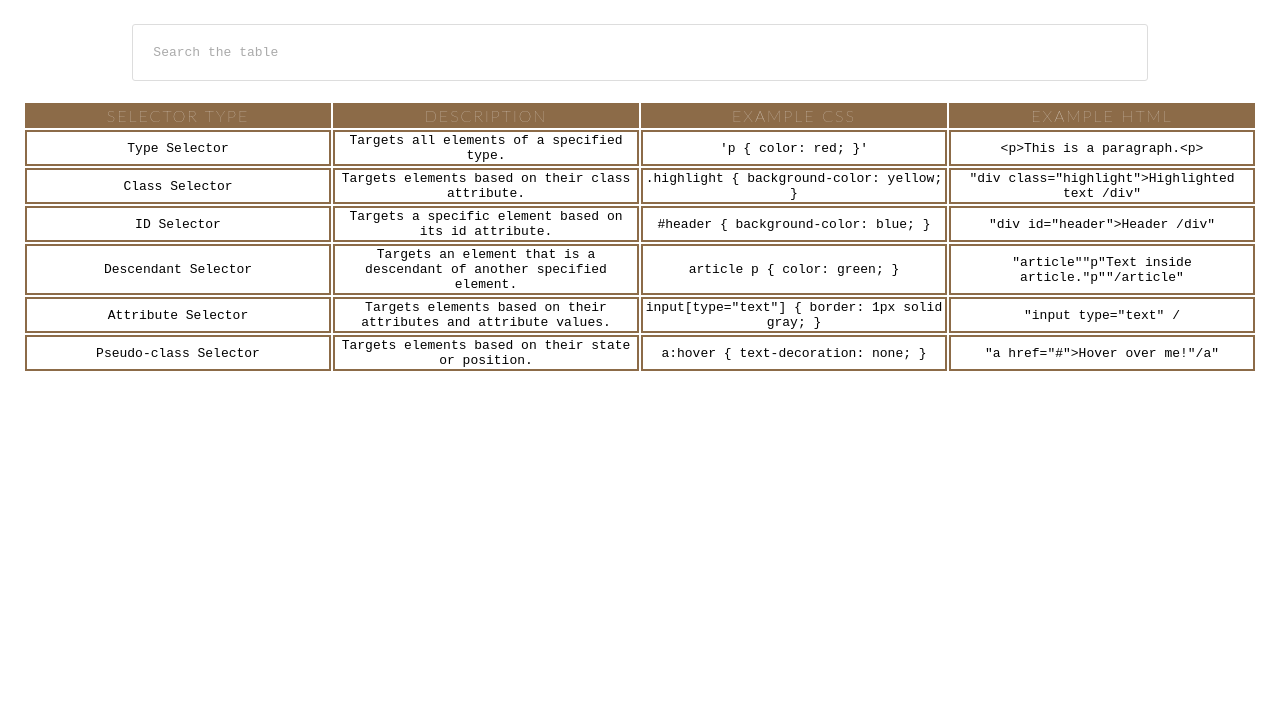
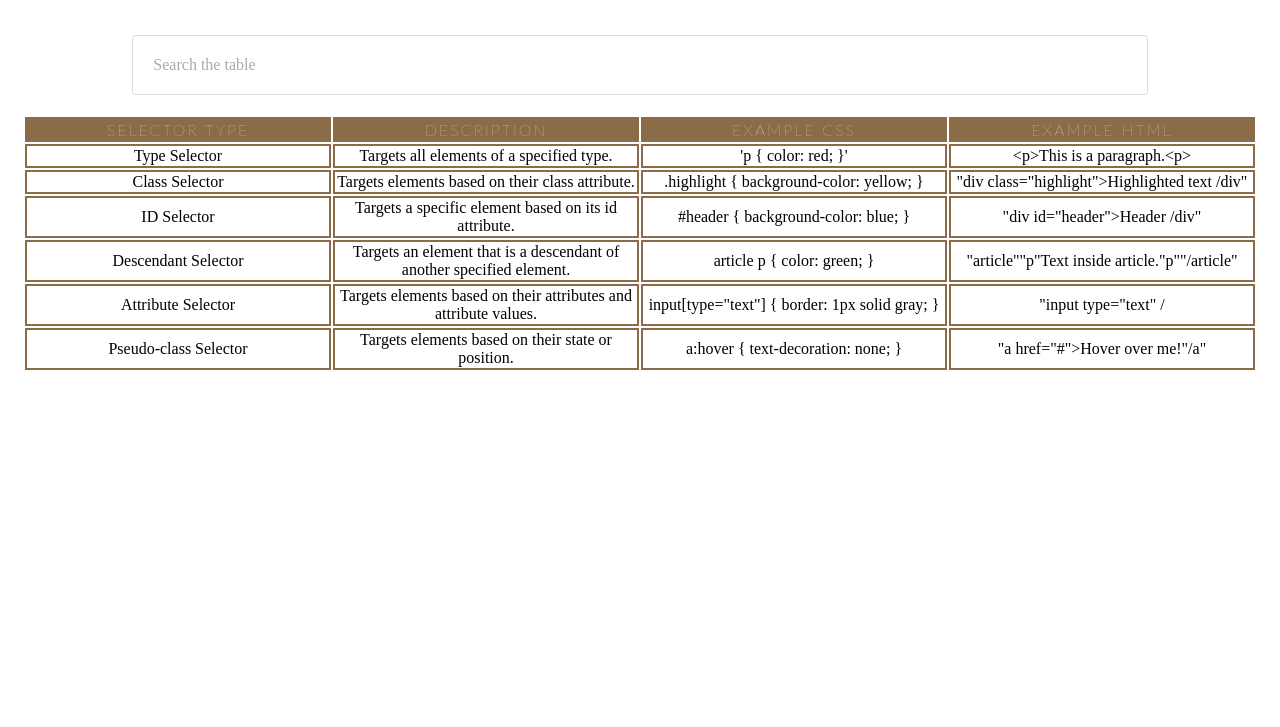
Before and after one commit to Miracle-A/Challenge-Project-Build-Your-Own-Cheat-Sheet, a plain HTML site: page index.html in a window 1280 px wide. Shown: the part 73-800 px from the top of the page. Drawn offline with Linux system fonts and the light colour scheme.

Commit message:
initial commit

```diff
--- a/styles.css
+++ b/styles.css
@@ -1,6 +1,4 @@
-*{
-    font-family: monospace;
-}
+
 h1 {
     text-align: center;
 }
```
